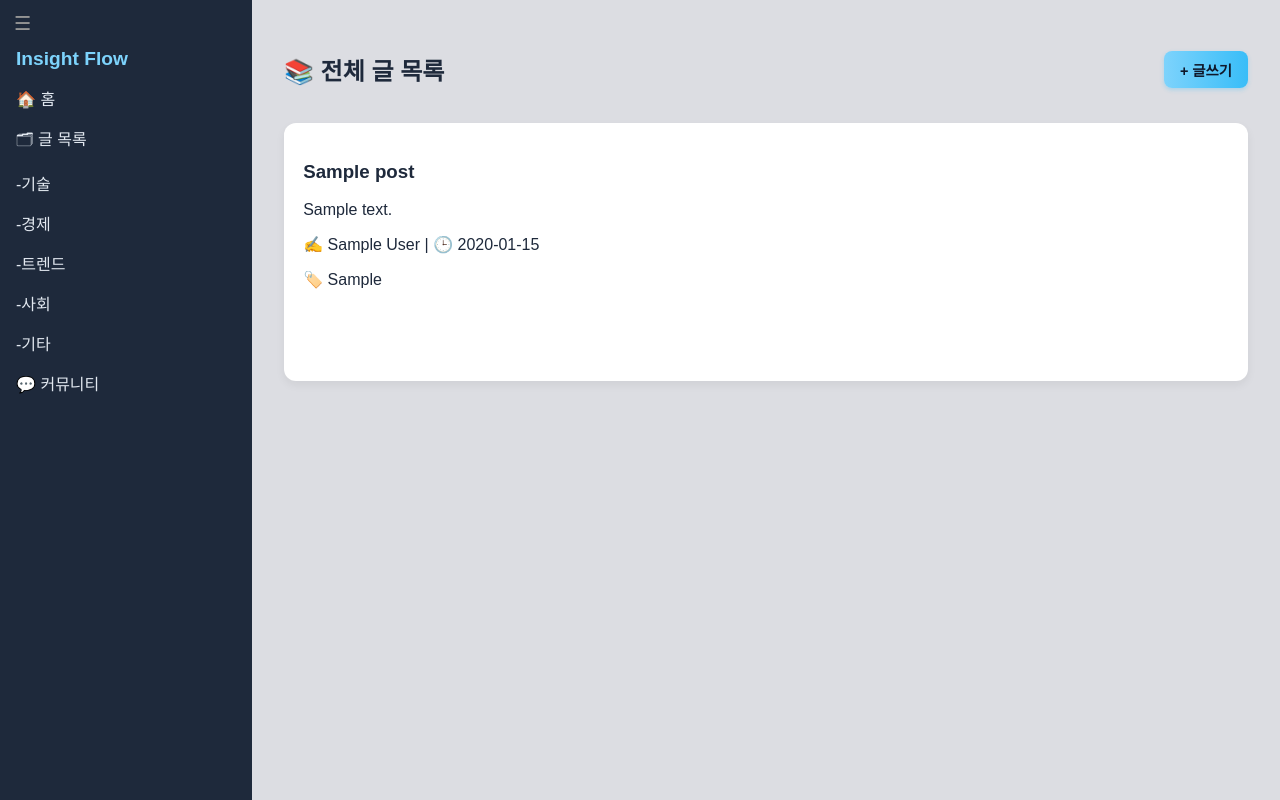
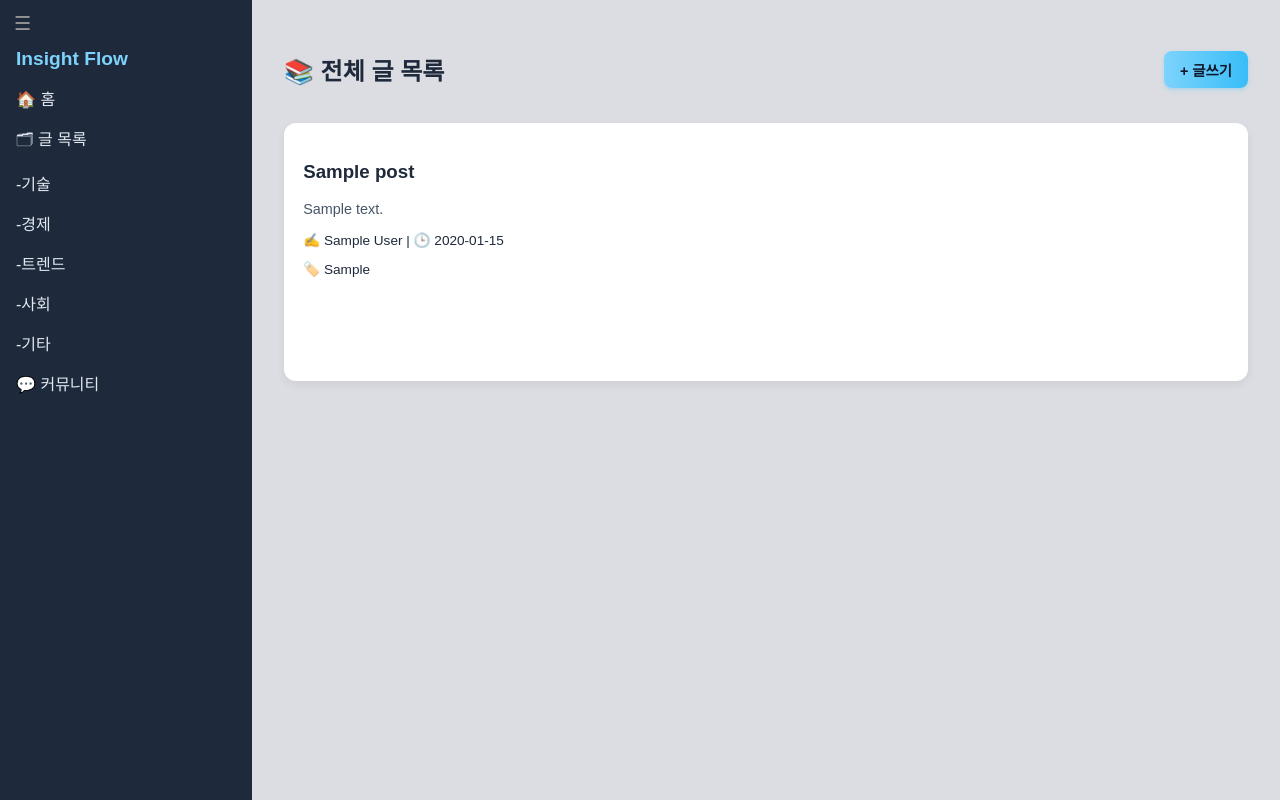
Before and after one commit to rloss/insight-flow, a Flask app: page /post/ in a window 1280 px wide. Run offline with Flask 3, Linux system fonts and the light colour scheme; tables that the repository leaves empty hold one stand-in row (values such as "Sample post"); some web fonts are replaced.

Commit message:
리스트

```diff
--- a/insight_flow/templates/post_list.html
+++ b/insight_flow/templates/post_list.html
@@ -17,9 +17,14 @@
     {% for post in posts %}
       <a href="/post/{{ post.id }}" class="card">
         <h3>{{ post.title }}</h3>
-        <p>{{ post.content[:80] }}{% if post.content|length > 80 %}...{% endif %}</p>
-        <p>✍️ {{ post.author }} | 🕒 {{ post.created_at[:10] }}</p>
-        <p>🏷️ {{ post.tags }}</p>
+
+        <!-- ✅ HTML 태그 제거 후 미리보기 표시 -->
+        <p style="font-size: 0.9rem; color: #475569;">
+          {{ post.content | striptags | truncate(80, True, '...') }}
+        </p>
+
+        <p style="font-size: 0.85rem;">✍️ {{ post.author }} | 🕒 {{ post.created_at[:10] }}</p>
+        <p style="font-size: 0.85rem;">🏷️ {{ post.tags }}</p>
       </a>
     {% endfor %}
   </div>
```
